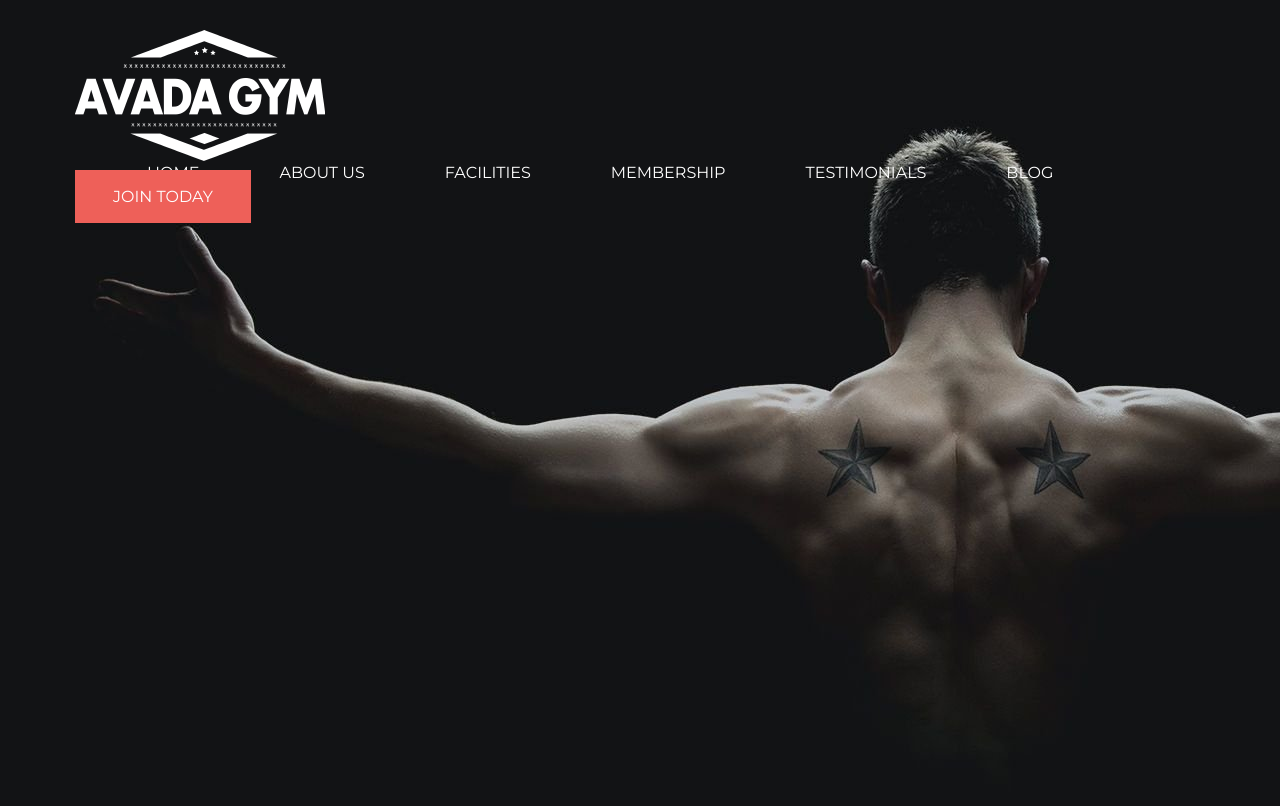
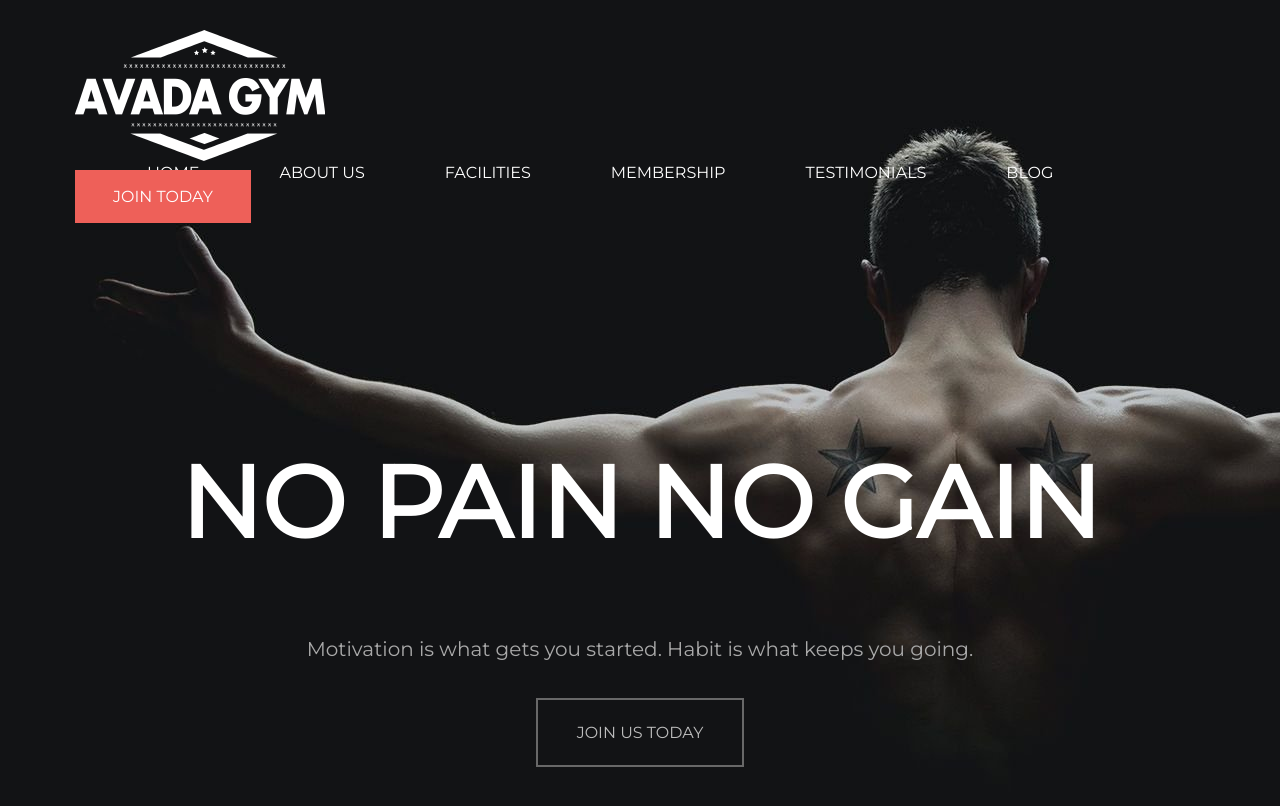
Before and after one commit to Lucaponz91/proj-html-vuejs, a Vue app: page / in a window 1280 px wide. Shown: the top 806 px of the page. Built offline with nearby package versions, Linux system fonts and the light colour scheme.

Commit message:
header completed

```diff
--- a/src/App.vue
+++ b/src/App.vue
@@ -64,4 +64,7 @@ export default {
   color: #2c3e50;
   margin-top: 0px;
 }
+*{
+  box-sizing: border-box;
+}
 </style>
--- a/src/components/HeaderComponent.vue
+++ b/src/components/HeaderComponent.vue
@@ -17,6 +17,13 @@
         <a href=""><span class="join_today">JOIN TODAY</span></a>
       </div>
     </section>
+    <section class="header_text">
+      <h1>NO PAIN NO GAIN</h1>
+      <h3>
+        Motivation is what gets you started. Habit is what keeps you going.
+      </h3>
+      <a href=""><span>JOIN US TODAY</span></a>
+    </section>
   </div>
 </template>
 
@@ -33,7 +40,7 @@ export default {
   // background-color: #111315;
   background-image: url("../assets/images/home-banner.jpg");
   height: 1079px;
-  .navbar{
+  .navbar {
     padding-inline: 75px;
     padding-top: 30px;
   }
@@ -43,7 +50,7 @@ ul {
   margin: 0%;
 }
 li {
-    padding-inline: 40px;
+  padding-inline: 40px;
   color: white;
   a {
     text-decoration: none;
@@ -53,11 +60,32 @@ li {
 .button {
   a {
     padding: 17px 38px;
-    background-color: #EE6059;
+    background-color: #ee6059;
     text-decoration: none;
   }
 }
 .join_today {
   color: white;
 }
+.header_text{
+    margin-top: 225px;
+    color: white;
+    h1{
+        font-size: 100px;
+        font-weight: 900;
+    }
+    h3{
+        font-size: 20px;
+        margin-top: 75px;
+        margin-bottom: 60px;
+        color: darkgrey;
+    }
+
+    a{
+        text-decoration: none;
+        color: rgb(189, 189, 189);
+        border: 2px solid rgb(104, 104, 104);
+        padding: 23px 39px;
+    }
+}
 </style>
```
